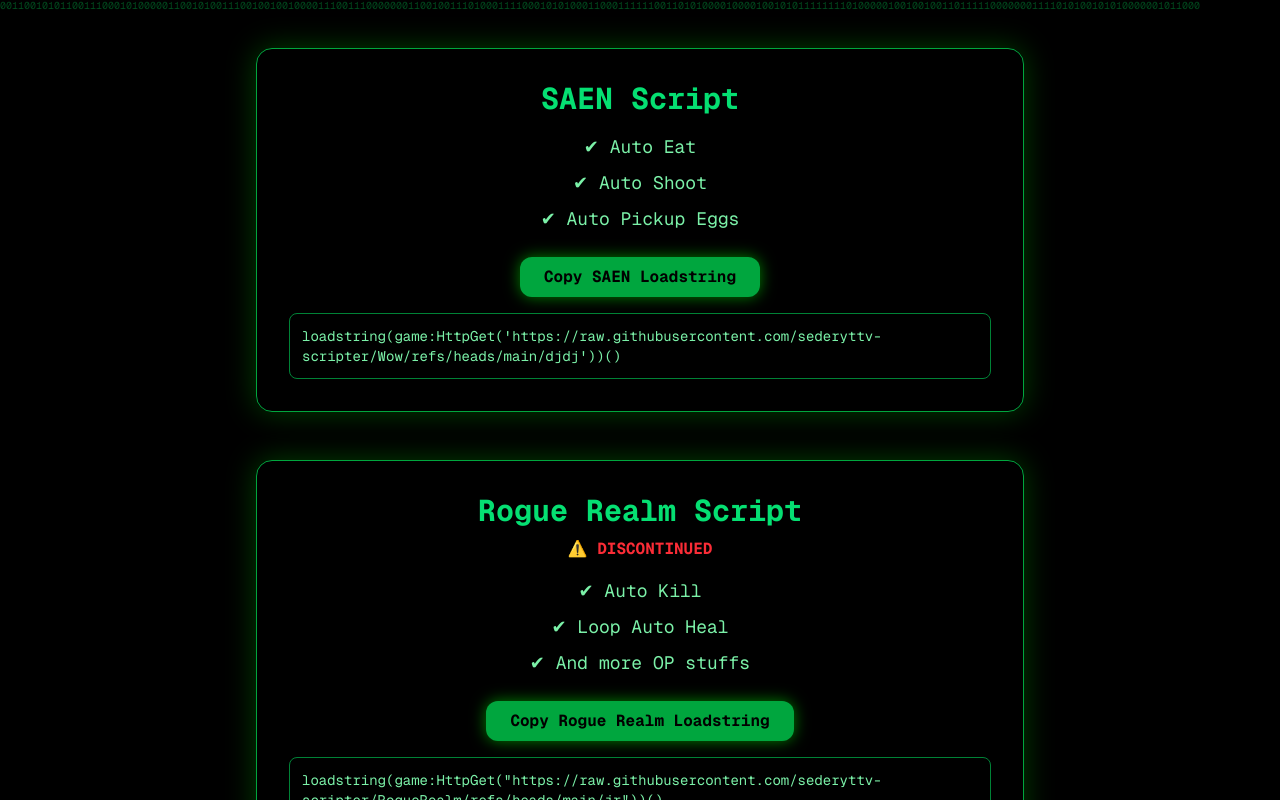
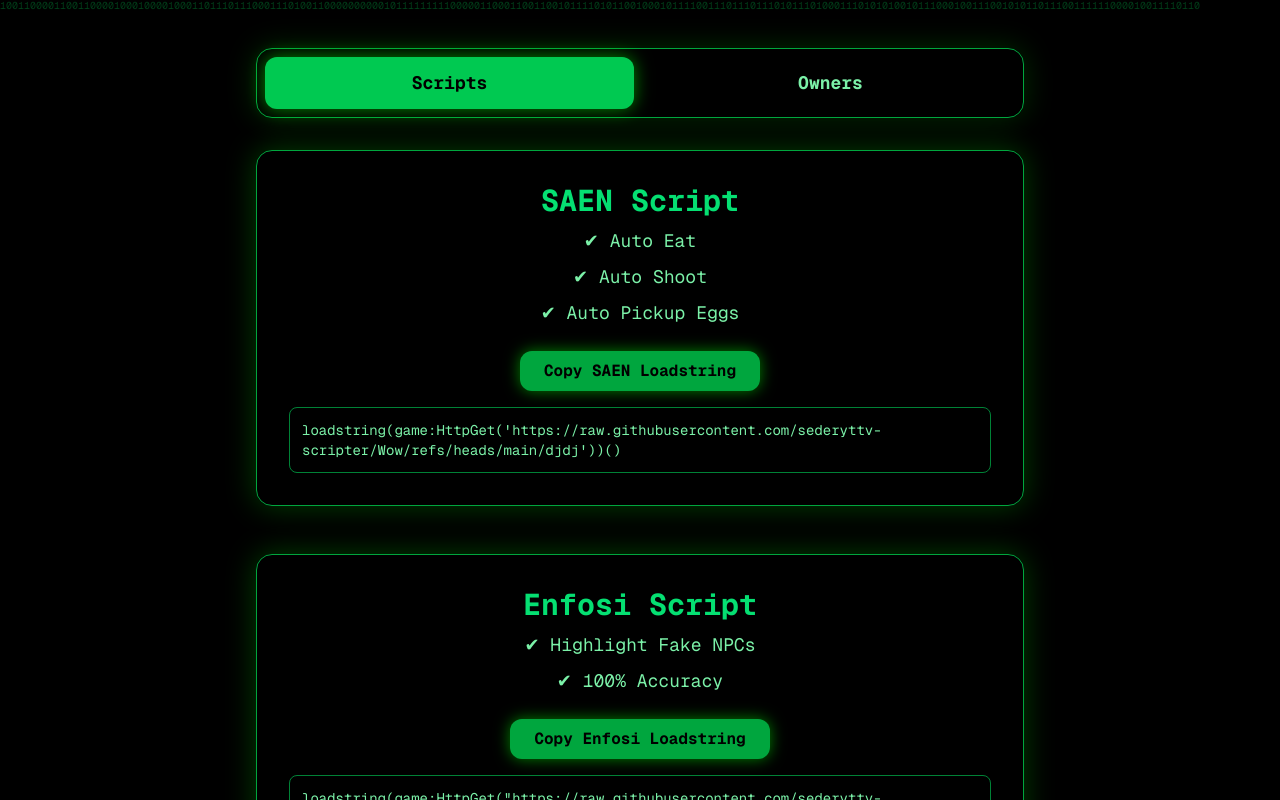
Before and after one commit to sederyttv-scripter/zscriptx, a Next.js app: page / in a window 1280 px wide. Shown: the top 800 px of the page. Built offline with nearby package versions, Linux system fonts and the light colour scheme.

Commit message:
Add Enfosi script and owners tab

```diff
--- a/app/page.tsx
+++ b/app/page.tsx
@@ -1,15 +1,34 @@
 "use client";
 import { useEffect, useState } from "react";
+
+type Tab = "scripts" | "owners";
+
+const scripts = [
+  {
+    name: "SAEN Script",
+    code: "loadstring(game:HttpGet('https://raw.githubusercontent.com/sederyttv-scripter/Wow/refs/heads/main/djdj'))()",
+    features: ["Auto Eat", "Auto Shoot", "Auto Pickup Eggs"],
+  },
+  {
+    name: "Enfosi Script",
+    code: 'loadstring(game:HttpGet("https://raw.githubusercontent.com/sederyttv-scripter/redesigned-octo-happiness/refs/heads/main/skibidienfosi"))()',
+    features: ["Highlight Fake NPCs", "100% Accuracy"],
+  },
+  {
+    name: "Rogue Realm Script",
+    code: 'loadstring(game:HttpGet("https://raw.githubusercontent.com/sederyttv-scripter/RogueRealm/refs/heads/main/jr"))()',
+    features: ["Auto Kill", "Loop Auto Heal", "And more OP stuffs"],
+    discontinued: true,
+  },
+];
 
 export default function Home() {
   const [binary, setBinary] = useState("");
   const [copied, setCopied] = useState("");
+  const [activeTab, setActiveTab] = useState<Tab>("scripts");
+  const [profileImageLoaded, setProfileImageLoaded] = useState(true);
 
-  const saenCode =
-    "loadstring(game:HttpGet('https://raw.githubusercontent.com/sederyttv-scripter/Wow/refs/heads/main/djdj'))()";
-
-  const rogueCode =
-    'loadstring(game:HttpGet("https://raw.githubusercontent.com/sederyttv-scripter/RogueRealm/refs/heads/main/jr"))()';
+  const profilePicUrl = "https://imgur.com/a/1fANzVl";
 
   // Binary animation
   useEffect(() => {
@@ -30,77 +49,114 @@ export default function Home() {
 
   return (
     <div className="relative min-h-screen w-full overflow-hidden bg-black text-white font-mono flex flex-col items-center justify-start py-12">
-
       {/* Animated Binary Background */}
       <div className="absolute inset-0 opacity-20 text-green-500 text-[10px] leading-tight whitespace-pre-wrap select-none animate-pulse">
         {binary}
       </div>
 
-      <main className="relative z-10 max-w-3xl w-[90%] space-y-12">
+      <main className="relative z-10 max-w-3xl w-[90%] space-y-8">
+        <nav className="grid grid-cols-2 gap-3 rounded-2xl border border-green-600 bg-black/60 p-2 shadow-[0_0_30px_rgba(0,255,0,0.18)] backdrop-blur-xl">
+          <button
+            onClick={() => setActiveTab("scripts")}
+            className={`rounded-xl px-4 py-3 text-lg font-bold transition ${
+              activeTab === "scripts"
+                ? "bg-green-500 text-black shadow-[0_0_18px_rgba(0,255,0,0.55)]"
+                : "text-green-300 hover:bg-green-900/40"
+            }`}
+          >
+            Scripts
+          </button>
+          <button
+            onClick={() => setActiveTab("owners")}
+            className={`rounded-xl px-4 py-3 text-lg font-bold transition ${
+              activeTab === "owners"
+                ? "bg-green-500 text-black shadow-[0_0_18px_rgba(0,255,0,0.55)]"
+                : "text-green-300 hover:bg-green-900/40"
+            }`}
+          >
+            Owners
+          </button>
+        </nav>
 
-        {/* SAEN Script Panel */}
-        <section className="bg-black/50 backdrop-blur-xl border border-green-600 rounded-2xl p-8 shadow-[0_0_30px_rgba(0,255,0,0.25)]">
-          <h1 className="text-3xl font-bold text-green-400 mb-4 text-center">
-            SAEN Script
+        {activeTab === "scripts" ? (
+          <div className="space-y-12">
+            {scripts.map((script) => (
+              <section
+                key={script.name}
+                className="bg-black/50 backdrop-blur-xl border border-green-600 rounded-2xl p-8 shadow-[0_0_30px_rgba(0,255,0,0.25)]"
+              >
+                <h1 className="text-3xl font-bold text-green-400 mb-2 text-center">
+                  {script.name}
                 </h1>
+
+                {script.discontinued ? (
+                  <p className="text-red-500 font-bold text-center mb-4">
+                    ⚠️ DISCONTINUED
+                  </p>
+                ) : null}
 
                 {/* Features */}
                 <div className="space-y-2 text-lg text-green-300 text-center">
-            <p>✔ Auto Eat</p>
-            <p>✔ Auto Shoot</p>
-            <p>✔ Auto Pickup Eggs</p>
+                  {script.features.map((feature) => (
+                    <p key={feature}>✔ {feature}</p>
+                  ))}
                 </div>
 
                 {/* Copy Button */}
                 <div className="mt-6 flex justify-center">
                   <button
-              onClick={() => copyText(saenCode)}
+                    onClick={() => copyText(script.code)}
                     className="bg-green-600 hover:bg-green-700 text-black font-bold px-6 py-2 rounded-xl shadow-[0_0_15px_rgba(0,255,0,0.5)] transition"
                   >
-              {copied === saenCode ? "Copied!" : "Copy SAEN Loadstring"}
+                    {copied === script.code
+                      ? "Copied!"
+                      : `Copy ${script.name.replace(" Script", "")} Loadstring`}
                   </button>
                 </div>
 
                 {/* Loadstring Preview */}
                 <div className="mt-4 bg-black/60 p-3 rounded-lg border border-green-700 text-green-300 text-sm overflow-x-auto">
-            {saenCode}
+                  {script.code}
                 </div>
               </section>
-
-        {/* Rogue Realm Script Panel */}
-        <section className="bg-black/50 backdrop-blur-xl border border-green-600 rounded-2xl p-8 shadow-[0_0_30px_rgba(0,255,0,0.25)]">
-          <h1 className="text-3xl font-bold text-green-400 mb-2 text-center">
-            Rogue Realm Script
-          </h1>
-
-          {/* Discontinued Warning */}
-          <p className="text-red-500 font-bold text-center mb-4">
-            ⚠️ DISCONTINUED
+            ))}
+          </div>
+        ) : (
+          <section className="bg-black/50 backdrop-blur-xl border border-green-600 rounded-2xl p-8 text-center shadow-[0_0_30px_rgba(0,255,0,0.25)]">
+            <a
+              href={profilePicUrl}
+              target="_blank"
+              rel="noreferrer"
+              className="mx-auto mb-5 flex h-32 w-32 items-center justify-center overflow-hidden rounded-full border-2 border-green-500 bg-green-950 text-4xl font-black text-green-300 shadow-[0_0_25px_rgba(0,255,0,0.45)]"
+            >
+              {profileImageLoaded ? (
+                // The provided profile picture is an Imgur album URL, so keep a
+                // fallback avatar if the browser cannot render it directly.
+                // eslint-disable-next-line @next/next/no-img-element
+                <img
+                  src={profilePicUrl}
+                  alt="ZscriptX profile"
+                  onError={() => setProfileImageLoaded(false)}
+                  className="h-full w-full object-cover"
+                />
+              ) : (
+                <span>ZX</span>
+              )}
+            </a>
+            <h1 className="text-3xl font-bold text-green-400">ZscriptX</h1>
+            <p className="mt-3 text-xl text-green-300">
+              (ZscriptX) Made All the scripts
             </p>
-
-          {/* Features */}
-          <div className="space-y-2 text-lg text-green-300 text-center">
-            <p>✔ Auto Kill</p>
-            <p>✔ Loop Auto Heal</p>
-            <p>✔ And more OP stuffs</p>
-          </div>
-
-          {/* Copy Button */}
-          <div className="mt-6 flex justify-center">
-            <button
-              onClick={() => copyText(rogueCode)}
-              className="bg-green-600 hover:bg-green-700 text-black font-bold px-6 py-2 rounded-xl shadow-[0_0_15px_rgba(0,255,0,0.5)] transition"
+            <a
+              href={profilePicUrl}
+              target="_blank"
+              rel="noreferrer"
+              className="mt-4 inline-block rounded-lg border border-green-700 px-4 py-2 text-sm text-green-300 transition hover:bg-green-900/40"
             >
-              {copied === rogueCode ? "Copied!" : "Copy Rogue Realm Loadstring"}
-            </button>
-          </div>
-
-          {/* Loadstring Preview */}
-          <div className="mt-4 bg-black/60 p-3 rounded-lg border border-green-700 text-green-300 text-sm overflow-x-auto">
-            {rogueCode}
-          </div>
+              View profile pic
+            </a>
           </section>
-
+        )}
       </main>
     </div>
   );
```
Lines whose indentation alone changed are shown as unchanged.
